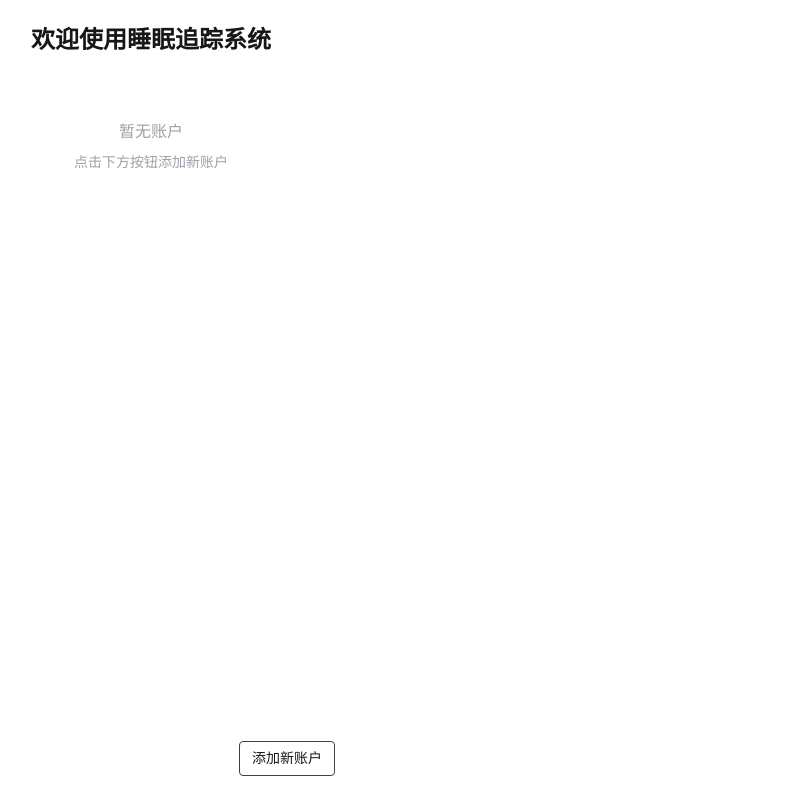
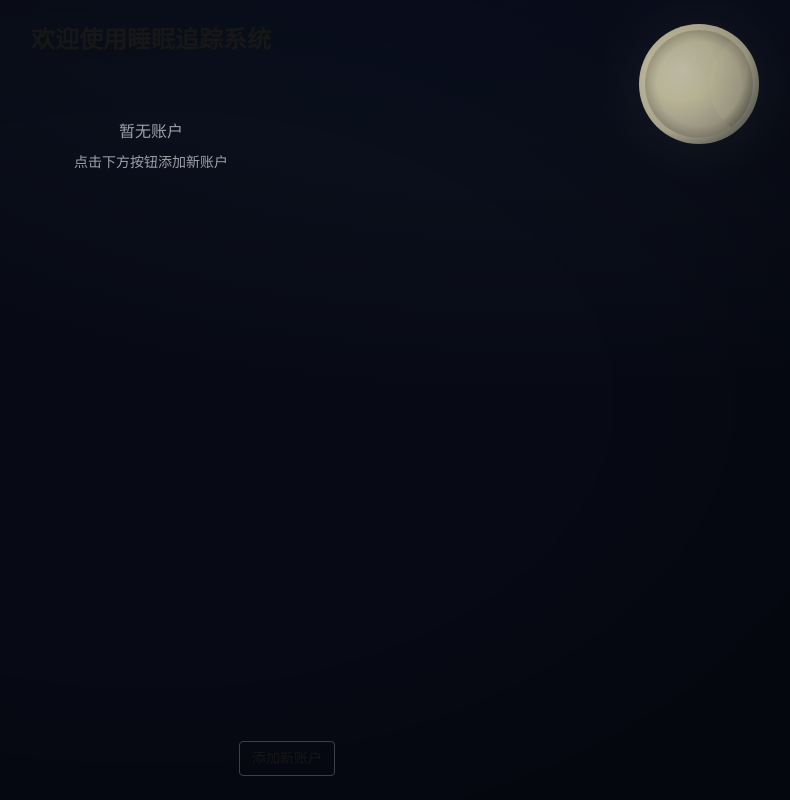
Before and after one commit to bingdundun0404/keep_account, a Next.js app: page / in a window 1280 px wide. Shown: the whole page, without its empty margins (489-1279 px from the left). Built offline with nearby package versions, Linux system fonts and the light colour scheme.

Commit message:
feat: 为多个页面添加星空背景组件
在主页、日期详情页、设置页和引导页中添加NightSky组件作为背景
为内容区域添加relative和z-10类名确保内容显示在背景上方

```diff
--- a/app/day/[date]/DayDetailClient.tsx
+++ b/app/day/[date]/DayDetailClient.tsx
@@ -6,6 +6,7 @@ import { db } from "../../../lib/db";
 import { useAppStore } from "../../../store/appStore";
 import { useNavigationStore } from "../../../store/navigationStore";
 import BackButton from "../../../components/BackButton";
+import NightSky from "../../../components/NightSky";
 import { SleepSession } from "../../../lib/types";
 import {
   calcDayTotals,
@@ -68,7 +69,10 @@ export default function DayDetailClient() {
   };
 
   return (
-    <div className="mx-auto max-w-3xl p-6">
+    <>
+      {/* 星空背景 */}
+      <NightSky />
+      <div className="mx-auto max-w-3xl p-6 relative z-10">
       <div className="safe-fixed-top-right z-50">
         <BackButton />
       </div>
@@ -159,6 +163,7 @@ export default function DayDetailClient() {
           setTargetSessionId(null);
         }}
       />
-    </div>
+      </div>
+    </>
   );
 }
--- a/app/onboarding/page.tsx
+++ b/app/onboarding/page.tsx
@@ -3,6 +3,7 @@ import { useState } from 'react';
 import { useRouter } from 'next/navigation';
 import { useAppStore } from '../../store/appStore';
 import { db } from '../../lib/db';
+import NightSky from '../../components/NightSky';
 import type { Profile } from '../../lib/types';
 
 export default function OnboardingPage() {
@@ -11,7 +12,10 @@ export default function OnboardingPage() {
   const { setProfile } = useAppStore();
 
   return (
-    <div className="mx-auto max-w-md p-6">
+    <>
+      {/* 星空背景 */}
+      <NightSky />
+      <div className="mx-auto max-w-md p-6 relative z-10">
       <h1 className="text-xl font-semibold">欢迎使用</h1>
       <p className="mt-2 text-sm text-zinc-400">为这段睡眠记录起个名字吧</p>
       <div className="mt-4 responsive-actions">
@@ -37,6 +41,7 @@ export default function OnboardingPage() {
           }}
         >开始</button>
       </div>
-    </div>
+      </div>
+    </>
   );
 }
--- a/app/page.tsx
+++ b/app/page.tsx
@@ -5,6 +5,7 @@ import { useEffect, useState } from "react";
 import Link from "next/link";
 import { useRouter } from 'next/navigation';
 import ConfirmDialog from "../components/ConfirmDialog";
+import NightSky from "../components/NightSky";
 import type { Profile } from "../lib/types";
 
 export default function Home() {
@@ -34,7 +35,10 @@ export default function Home() {
   };
 
   return (
-    <div className="mx-auto max-w-md p-6 min-h-screen flex flex-col">
+    <>
+      {/* 星空背景 */}
+      <NightSky />
+      <div className="mx-auto max-w-md p-6 min-h-screen flex flex-col relative z-10">
       {/* 顶部欢迎语 */}
       <header className="text-center mb-8">
         <h1 className="text-2xl font-bold text白">欢迎使用睡眠追踪系统</h1>
@@ -103,6 +107,7 @@ export default function Home() {
           setTargetName("");
         }}
       />
-    </div>
+      </div>
+    </>
   );
 }
--- a/app/settings/page.tsx
+++ b/app/settings/page.tsx
@@ -4,6 +4,7 @@ import { useAppStore } from '../../store/appStore';
 import { db } from '../../lib/db';
 import { useNavigationStore } from '../../store/navigationStore';
 import BackButton from '../../components/BackButton';
+import NightSky from '../../components/NightSky';
 import { useMemo } from 'react';
 import { minutesBetween } from '../../lib/time';
 
@@ -34,7 +35,10 @@ export default function SettingsPage() {
   }, [settings]);
 
   return (
-    <div className="mx-auto max-w-3xl p-6">
+    <>
+      {/* 星空背景 */}
+      <NightSky />
+      <div className="mx-auto max-w-3xl p-6 relative z-10">
       {/* 固定右上角返回按钮，考虑全面屏安全区与响应式边距 */}
       <div className="safe-fixed-top-right z-50"><BackButton /></div>
       <div className="flex items-center justify-between">
@@ -139,6 +143,7 @@ export default function SettingsPage() {
         <h2 className="text-lg font-medium">隐私声明</h2>
         <p className="mt-2 text-sm text-zinc-400">本应用不收集、不上传任何个人数据，所有记录仅保存在你的设备本地（IndexedDB）。导入备份将覆盖现有数据。</p>
       </section>
-    </div>
+      </div>
+    </>
   );
 }
```
